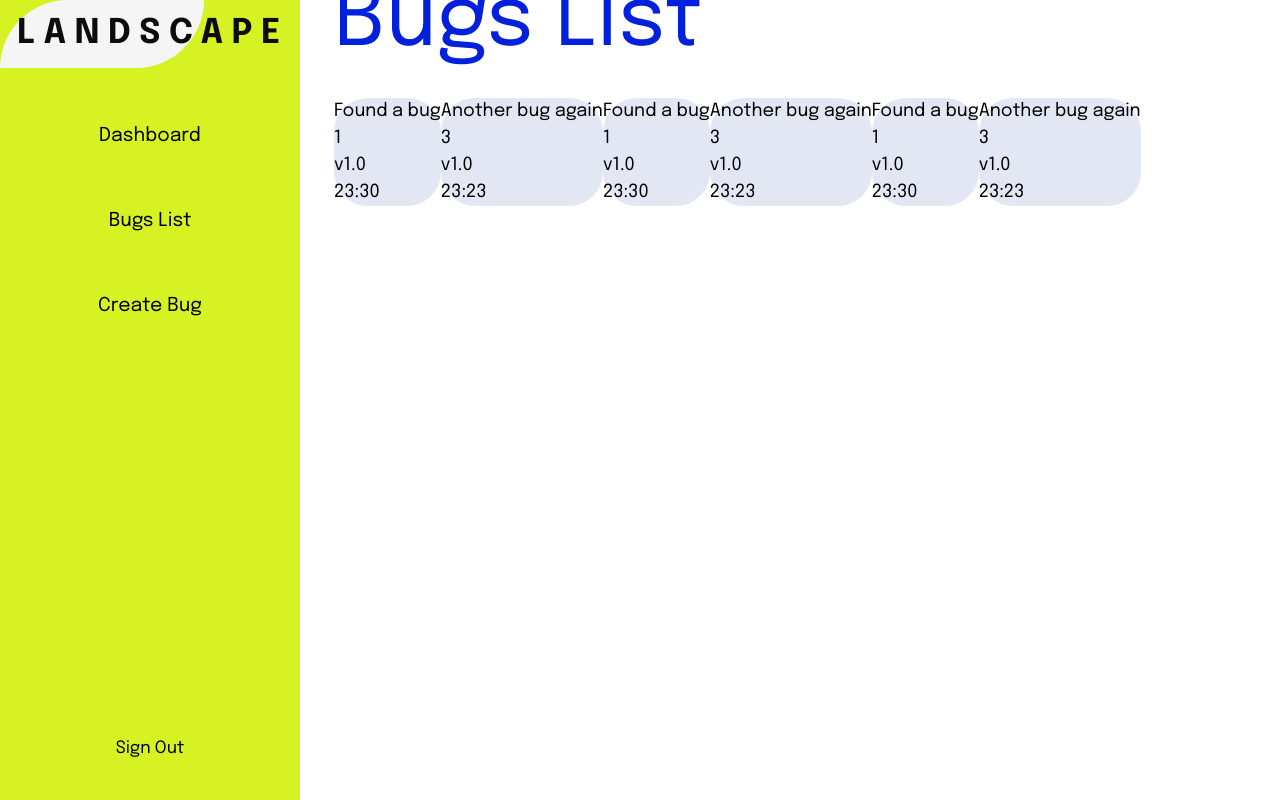
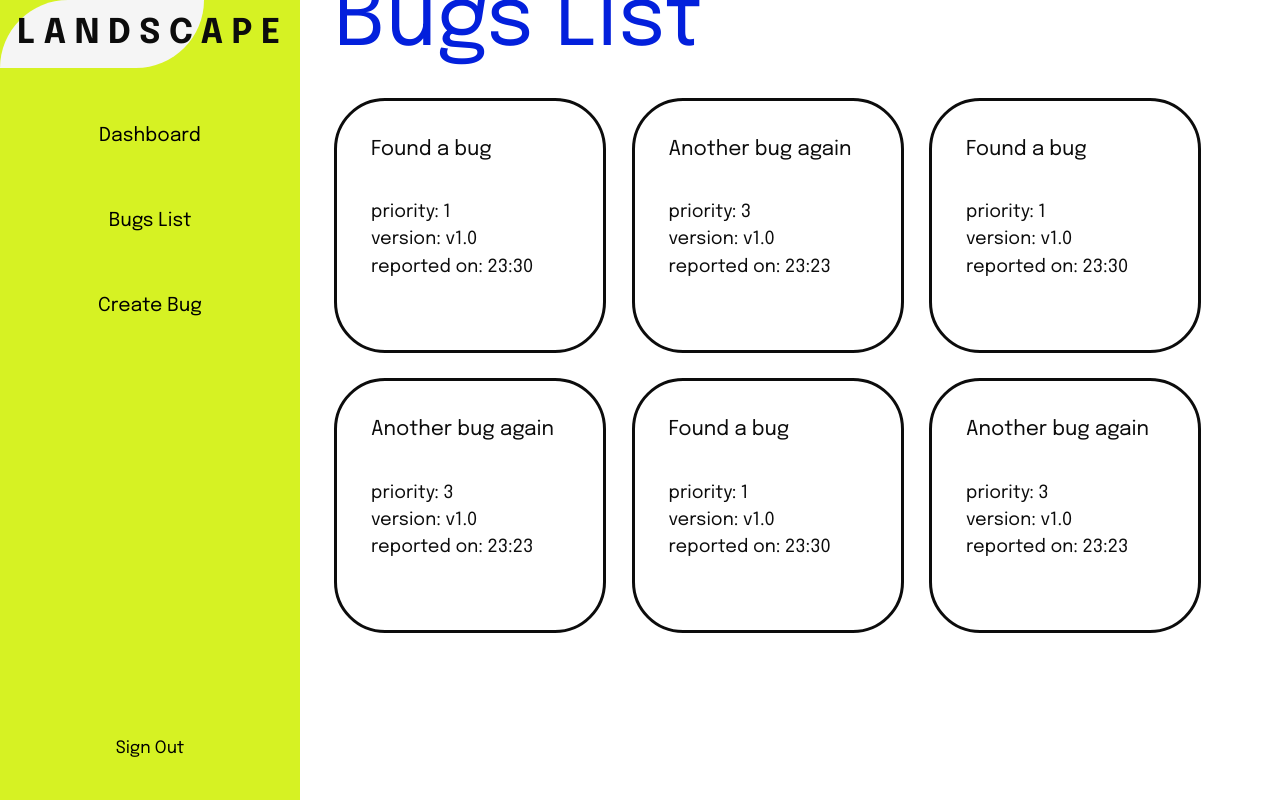
Before and after one commit to badeyesightcat/bug-tracker-react, a React (Vite) app in the folder frontend/: page / in a window 1280 px wide. Both pictures are taken after typing "Sample", "Sample123" into the empty fields and a click on the button "Sign In". Built offline with nearby package versions, Linux system fonts and the light colour scheme.

Commit message:
Generate styles for Bug item

```diff
--- a/frontend/src/Views/BugItem/bugItem.css
+++ b/frontend/src/Views/BugItem/bugItem.css
@@ -1,10 +1,41 @@
+.bugs-list {
+  gap: 1.5rem;
+}
+
 .bug-item {
-  background: rgba(142, 159, 212, 0.25);
-  border-radius: 2rem;
-  color: var(--fontColor);
+  border: 3px solid rgba(var(--neutral900));
+  border-radius: 3rem;
+  color: rgb(var(--neutral900));
+  min-width: 16rem;
+  min-height: 15rem;
 }
 
 .bug-item:focus,
 .bug-item:hover {
-  background: var(--secondaryMain);
+  border-color: rgb(var(--primeMain));
+  background-color: rgb(var(--primeMain));
+  color: rgb(var(--neutral200));
 }
+
+.bug-item-title {
+  margin: 2rem;
+  font-size: 1.2rem;
+}
+
+.bug-item-priority,
+.bug-item-version,
+.bug-item-time {
+  margin: 0 2rem;
+}
+
+.bug-item-priority::before {
+  content: 'priority: ';
+}
+
+.bug-item-version::before {
+  content: 'version: ';
+}
+
+.bug-item-time::before {
+  content: 'reported on: ';
+}
```
